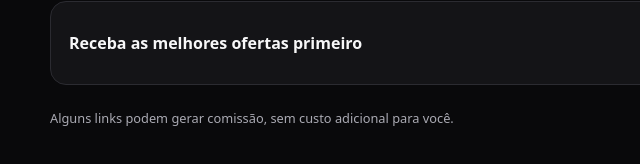
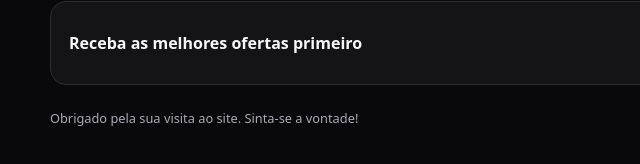
Before and after one commit to bruno-techh/achadinhos, a plain HTML site: page index.html in a window 1280 px wide. Shown: the part 1150-1314 px from the top of the page, 0-640 px from the left. Drawn offline with Linux system fonts and the light colour scheme.

Commit message:
Update index.html

```diff
--- a/index.html
+++ b/index.html
@@ -57,7 +57,7 @@
           <a class="social telegram" href="https://t.me/centraldosachadinhoss" target="_blank" rel="noopener">✈️ Entrar no Telegram</a>
         </div>
       </div>
-      <p>Alguns links podem gerar comissão, sem custo adicional para você.</p>
+      <p>Obrigado pela sua visita ao site. Sinta-se a vontade!</p>
     </div>
   </footer>
 
```
